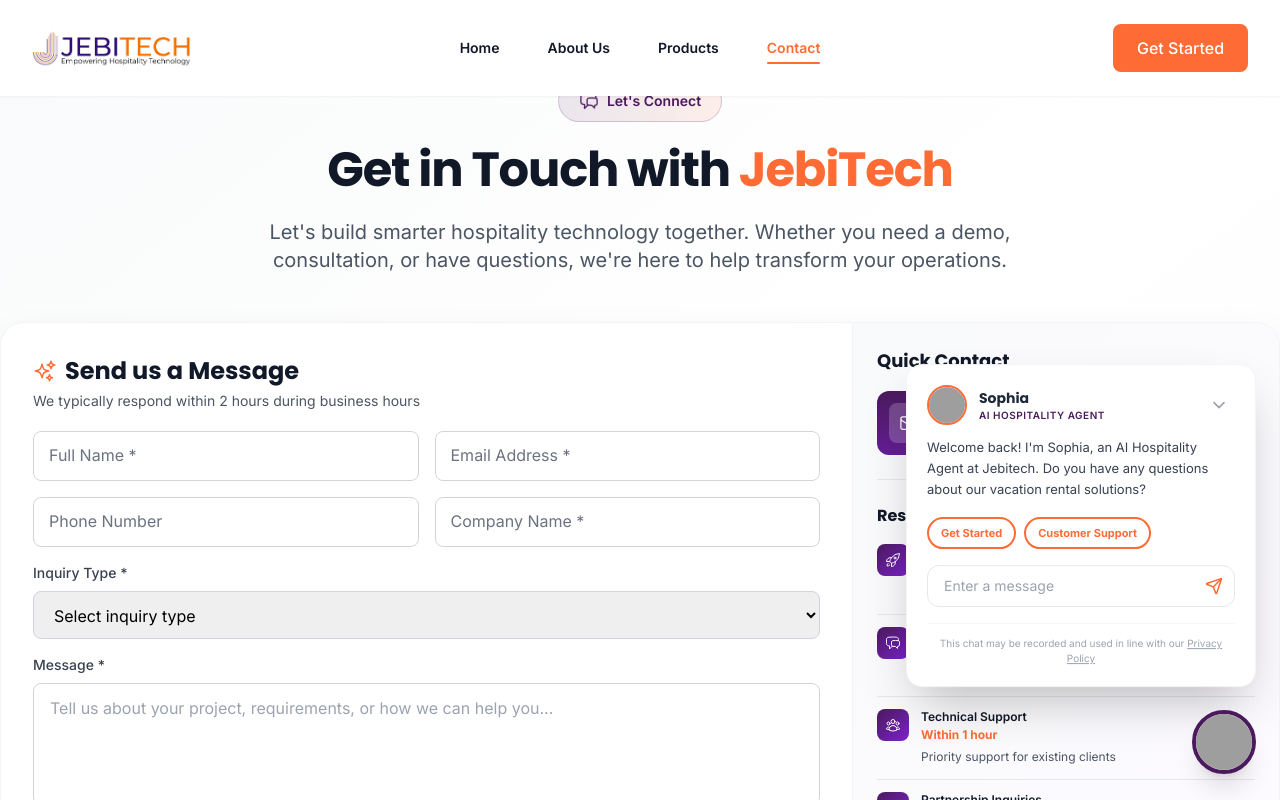
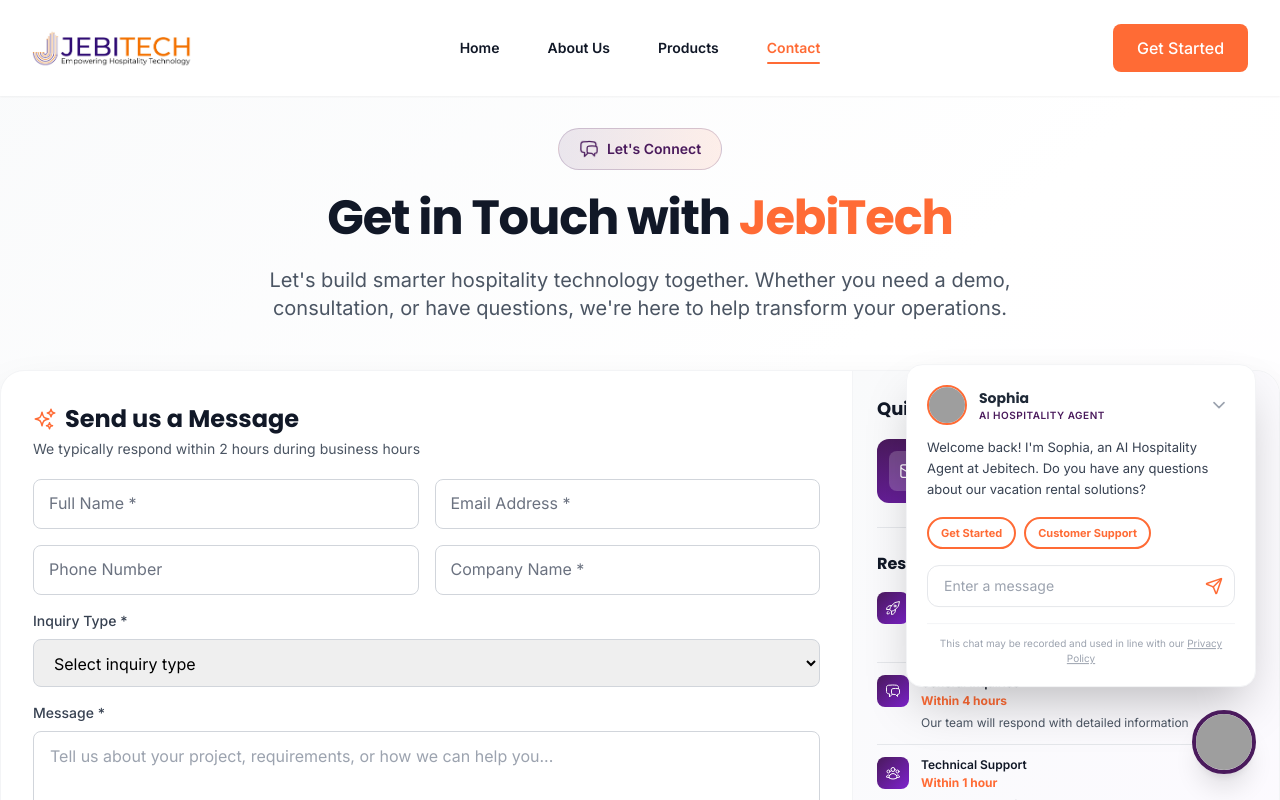
Before and after one commit to JEBITECH/jebi_website, a Next.js app: page /contact in a window 1280 px wide. Shown: the top 800 px of the page. Built offline with nearby package versions, Linux system fonts and the light colour scheme; grey boxes are pictures that could not be loaded.

Commit message:
fix contact page top padding

```diff
--- a/app/contact/page.tsx
+++ b/app/contact/page.tsx
@@ -222,7 +222,7 @@
   return (
     <div className="bg-white overflow-hidden">
       {/* 1. Hero + Contact Form Section - Redesigned with Animations */}
-      <div className="relative bg-gradient-to-br from-gray-50 via-white to-purple-50/30 pt-20 pb-16 overflow-hidden">
+      <div className="relative bg-gradient-to-br from-gray-50 via-white to-purple-50/30 pt-24 md:pt-32 lg:pt-30 pb-16 overflow-hidden">
         {/* Animated Background Blobs */}
         <div className="absolute inset-0 -z-10">
           <div className="absolute inset-0 opacity-5">
```
